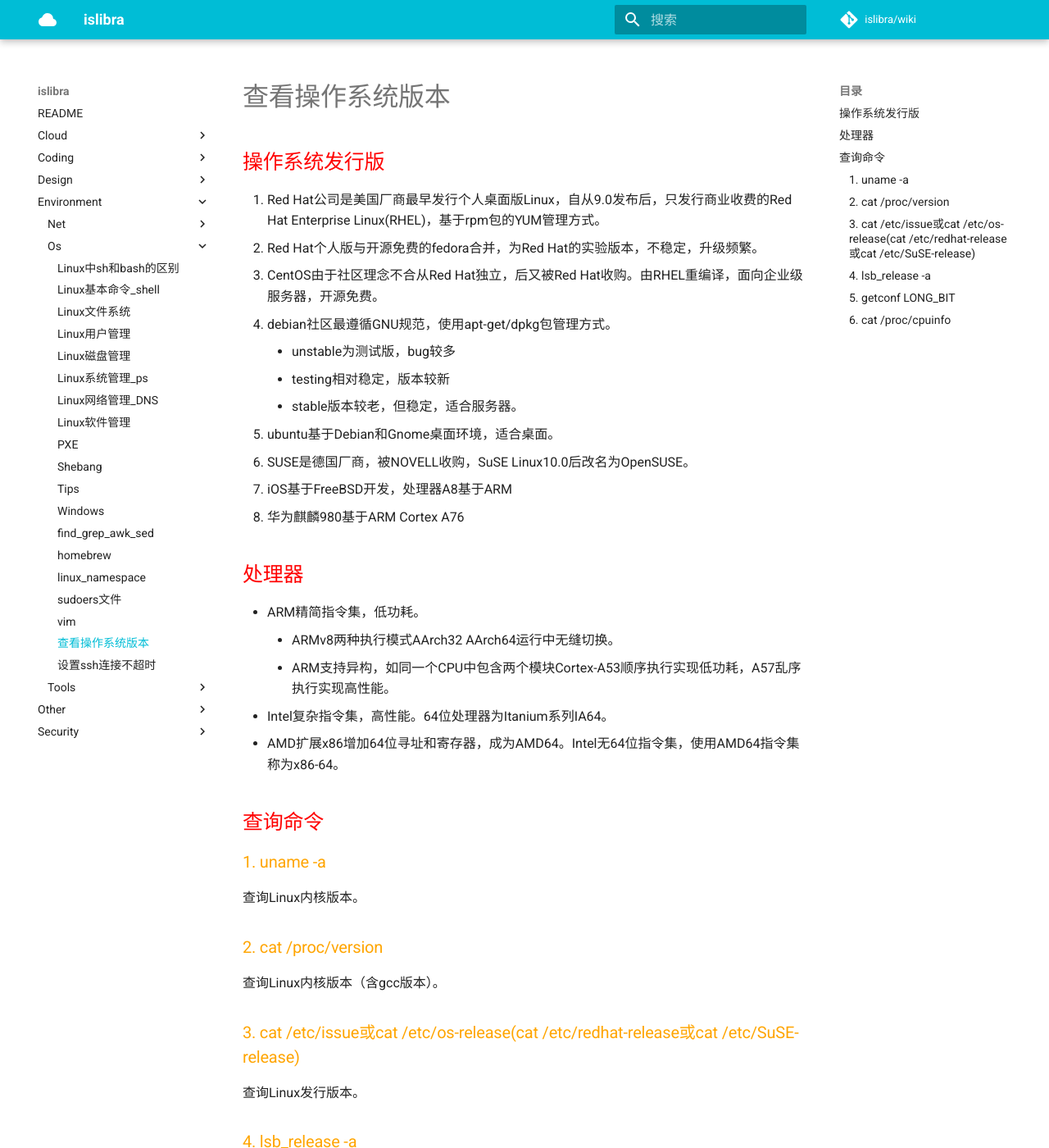
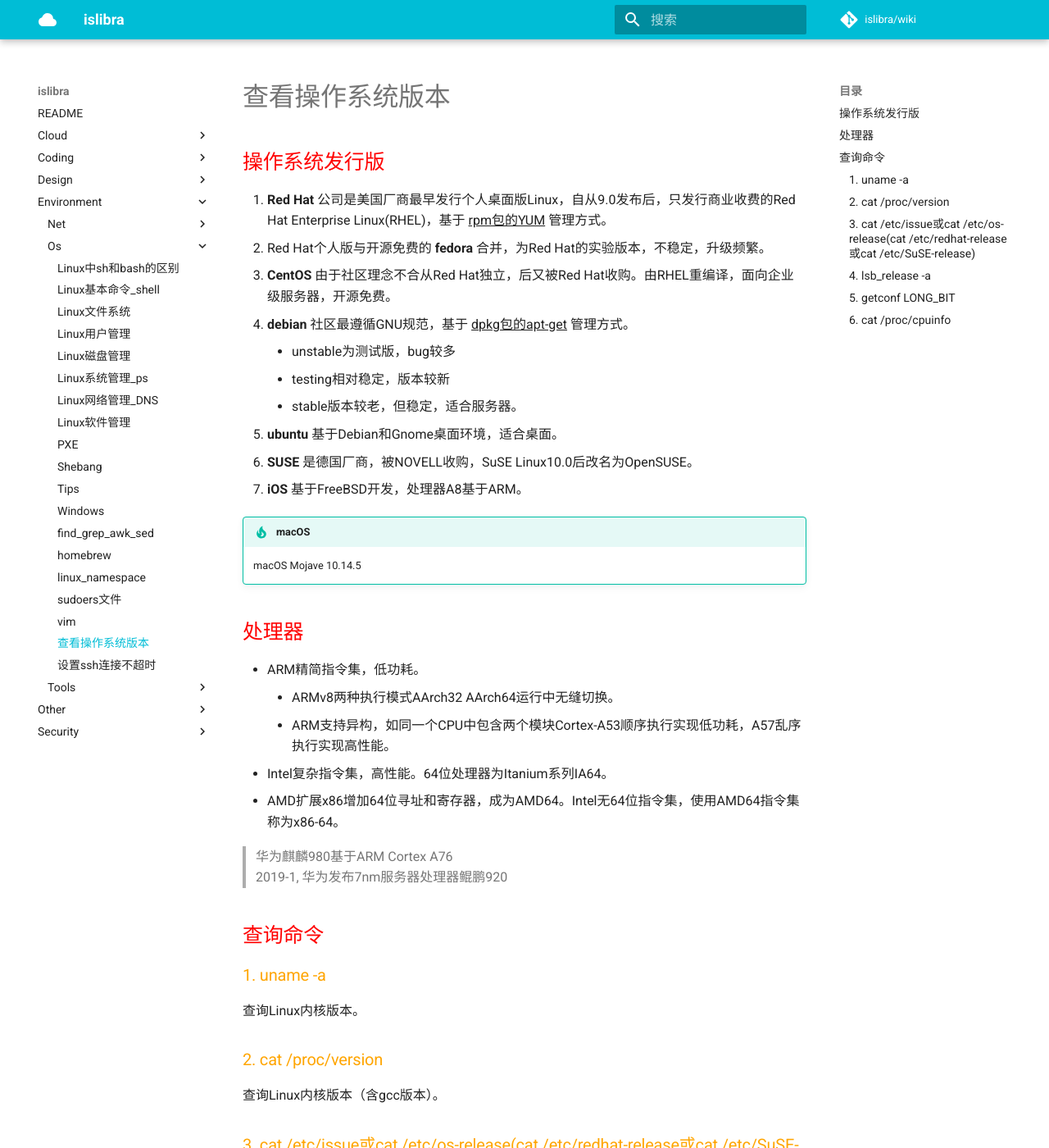
Before and after one commit to islibra/wiki, an MkDocs documentation site: the page built from docs/environment/os/查看操作系统版本.md, in a window 1280 px wide and 1400 px high. Shown: the whole window at 82% size. Built offline with MkDocs 1.6.1 and Material for MkDocs 9.7.7, drawn with Linux system fonts in a browser that asks for light colours; comment, search, counter and statistics services are not loaded; some of the changed text lies outside the part shown.

Commit message:
Update 查看操作系统版本.md

```diff
--- a/docs/environment/os/查看操作系统版本.md
+++ b/docs/environment/os/查看操作系统版本.md
@@ -2,17 +2,20 @@
 
 ## 操作系统发行版
 
-1. Red Hat公司是美国厂商最早发行个人桌面版Linux，自从9.0发布后，只发行商业收费的Red Hat Enterprise Linux(RHEL)，基于rpm包的YUM管理方式。
-1. Red Hat个人版与开源免费的fedora合并，为Red Hat的实验版本，不稳定，升级频繁。
-1. CentOS由于社区理念不合从Red Hat独立，后又被Red Hat收购。由RHEL重编译，面向企业级服务器，开源免费。
-1. debian社区最遵循GNU规范，使用apt-get/dpkg包管理方式。
+1. **Red Hat** 公司是美国厂商最早发行个人桌面版Linux，自从9.0发布后，只发行商业收费的Red Hat Enterprise Linux(RHEL)，基于 ^^rpm包的YUM^^ 管理方式。
+1. Red Hat个人版与开源免费的 **fedora** 合并，为Red Hat的实验版本，不稳定，升级频繁。
+1. **CentOS** 由于社区理念不合从Red Hat独立，后又被Red Hat收购。由RHEL重编译，面向企业级服务器，开源免费。
+1. **debian** 社区最遵循GNU规范，基于 ^^dpkg包的apt-get^^ 管理方式。
     - unstable为测试版，bug较多
     - testing相对稳定，版本较新
     - stable版本较老，但稳定，适合服务器。
-1. ubuntu基于Debian和Gnome桌面环境，适合桌面。
-1. SUSE是德国厂商，被NOVELL收购，SuSE Linux10.0后改名为OpenSUSE。
-1. iOS基于FreeBSD开发，处理器A8基于ARM
-1. 华为麒麟980基于ARM Cortex A76
+1. **ubuntu** 基于Debian和Gnome桌面环境，适合桌面。
+1. **SUSE** 是德国厂商，被NOVELL收购，SuSE Linux10.0后改名为OpenSUSE。
+1. **iOS** 基于FreeBSD开发，处理器A8基于ARM。
+
+!!! tip "macOS"
+    macOS Mojave 10.14.5
+
 
 ## 处理器
 
@@ -21,6 +24,10 @@
     - ARM支持异构，如同一个CPU中包含两个模块Cortex-A53顺序执行实现低功耗，A57乱序执行实现高性能。
 - Intel复杂指令集，高性能。64位处理器为Itanium系列IA64。
 - AMD扩展x86增加64位寻址和寄存器，成为AMD64。Intel无64位指令集，使用AMD64指令集称为x86-64。
+
+> 华为麒麟980基于ARM Cortex A76
+> 2019-1, 华为发布7nm服务器处理器鲲鹏920
+
 
 ## 查询命令
 
```
Also changed, not shown: other parts of docs/environment/os/查看操作系统版本.md (+0 -4 lines).
